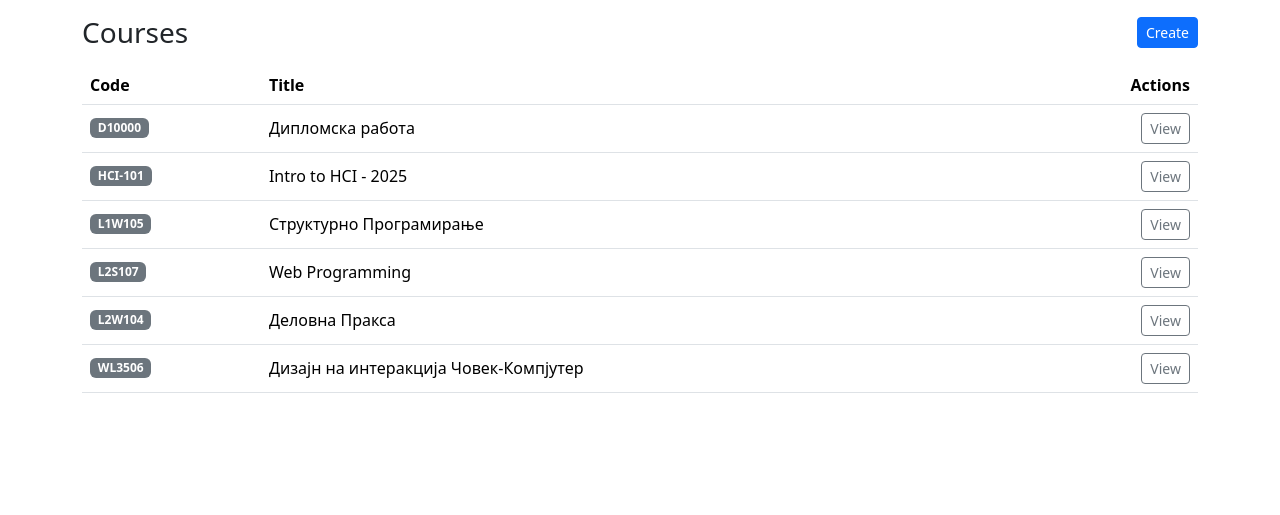
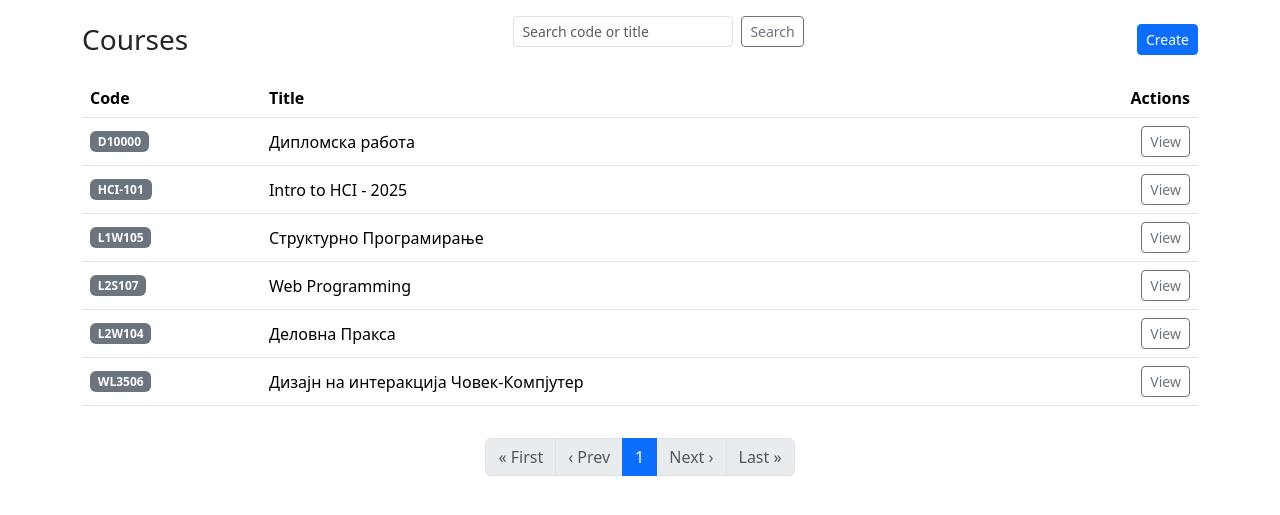
Before and after one commit to AndRo0505/CourseHub, a Django app: page /courses/ in a window 1280 px wide. Shown: the part 56-571 px from the top of the page. Run offline with Django 5.2, Linux system fonts and the light colour scheme; data comes from the database, SQL or seed files in the repository; both versions use the stored data as it was after the commit.

Commit message:
feat(core): courses pagination (10/page) + search (?q=) and guarded prev/next links

```diff
--- a/core/views.py
+++ b/core/views.py
@@ -2,14 +2,31 @@ from django.shortcuts import render, get_object_or_404, redirect
 
 from .forms import CourseForm
 from .models import Course
+from django.contrib import messages
+from django.core.paginator import Paginator, EmptyPage, PageNotAnInteger
+from django.db.models import Q
 # Create your views here.
 
 def home_redirect(request):
     return redirect('course_list')
 
 def course_list(request):
-    courses = Course.objects.order_by('code')
-    return render(request, 'core/courses_list.html', {'courses': courses})
+    q = (request.GET.get('q') or '').strip()
+    qs = Course.objects.all()
+    if q:
+        qs = qs.filter(Q(code__icontains=q) | Q(title__icontains=q))
+    qs = qs.order_by('code')
+
+    paginator = Paginator(qs, 10)
+    page = request.GET.get('page')
+    try:
+        courses = paginator.page(page)
+    except PageNotAnInteger:
+        courses = paginator.page(1)
+    except EmptyPage:
+        courses = paginator.page(paginator.num_pages)
+
+    return render(request, 'core/courses_list.html', {'courses': courses, 'q': q})  # CHANGED
 
 def course_detail(request, pk):
     course = get_object_or_404(Course, pk=pk)
@@ -21,6 +38,8 @@ def course_create(request):
         if form.is_valid():
             course = form.save()
             return redirect('course_detail', pk=course.pk)
+        else:
+            messages.error(request, "Please fix the errors below.")
     else:
         form = CourseForm()
     return render(request, 'core/course_form.html', {'form': form, 'mode': 'create'})
@@ -31,7 +50,10 @@ def course_update(request, pk):
         form = CourseForm(request.POST, instance=course)
         if form.is_valid():
             course = form.save()
+            messages.success(request, f"Course {course.code} - {course.title} was updated.")
             return redirect('course_detail', pk=course.pk)
+        else:
+            messages.error(request, "Please fix the errors below.")
     else:
         form = CourseForm(instance=course)
     return render(request, 'core/course_form.html', {'form': form, 'mode': 'edit', 'course': course})
@@ -40,5 +62,6 @@ def course_delete(request, pk):
     course = get_object_or_404(Course, pk=pk)
     if request.method == 'POST':
         course.delete()
+        messages.success(request, f"Course {course.code} - {course.title} was deleted successfully.")
         return redirect('course_list')
     return redirect('course_detail', pk=course.pk)
--- a/templates/base.html
+++ b/templates/base.html
@@ -33,6 +33,16 @@
     </nav>
 
     <main class="container">
+        {% if messages %}
+            <div class="pt-2">
+                {% for message in messages %}
+                <div class="alert alert-{{ message.tags|default:'info' }} alert-dismissible fade show" role="alert">
+                    {{ message }}
+                    <button type="button" class="btn-close" data-bs-dismiss="alert" aria-label="Close"></button>
+                </div>
+                {% endfor %}
+            </div>
+        {% endif %}
       {% block content %}
       {% endblock %}
     </main>
--- a/templates/core/courses_list.html
+++ b/templates/core/courses_list.html
@@ -4,10 +4,23 @@
 {% block content %}
   <div class="d-flex justify-content-between align-items-center mb-3">
     <h1 class="h3 mb-0">Courses</h1>
-    <a class="btn btn-sm btn-primary" href="{% url 'course_create' %}">Create</a>
+
+    <!-- NEW: Search form -->
+    <form class="d-flex" role="search" method="get" action="{% url 'course_list' %}">
+      <input
+        class="form-control form-control-sm me-2"
+        type="search"
+        name="q"
+        value="{{ q }}"
+        placeholder="Search code or title"
+        aria-label="Search courses">
+      <button class="btn btn-sm btn-outline-secondary" type="submit">Search</button>
+    </form>
+
+    <a class="btn btn-sm btn-primary ms-2" href="{% url 'course_create' %}">Create</a>
   </div>
 
-  {% if courses %}
+  {% if courses and courses.paginator.count > 0 %}
     <div class="table-responsive">
       <table class="table table-hover align-middle">
         <thead>
@@ -23,9 +36,7 @@
             <td><span class="badge text-bg-secondary">{{ c.code }}</span></td>
             <td>{{ c.title }}</td>
             <td class="text-end">
-              <a class="btn btn-sm btn-outline-secondary" href="{% url 'course_detail' c.pk %}">
-                View
-              </a>
+              <a class="btn btn-sm btn-outline-secondary" href="{% url 'course_detail' c.pk %}">View</a>
             </td>
           </tr>
           {% endfor %}
@@ -33,10 +44,56 @@
       </table>
     </div>
 
+    <!-- NEW: Pagination controls -->
+    <nav class="mt-3" aria-label="Courses pagination">
+      <ul class="pagination justify-content-center">
+        <li class="page-item {% if not courses.has_previous %}disabled{% endif %}">
+          <a class="page-link"
+             href="?{% if q %}q={{ q|urlencode }}&{% endif %}page=1"
+             aria-label="First">« First</a>
+        </li>
+        <!-- Prev -->
+        <li class="page-item {% if not courses.has_previous %}disabled{% endif %}">
+          {% if courses.has_previous %}
+            <a class="page-link"
+               href="?{% if q %}q={{ q|urlencode }}&{% endif %}page={{ courses.previous_page_number }}"
+               aria-label="Previous">‹ Prev</a>
+          {% else %}
+            <span class="page-link" aria-disabled="true" tabindex="-1">‹ Prev</span>
+          {% endif %}
+        </li>
 
+        {% for p in courses.paginator.page_range %}
+          <li class="page-item {% if courses.number == p %}active{% endif %}">
+            <a class="page-link"
+               href="?{% if q %}q={{ q|urlencode }}&{% endif %}page={{ p }}">{{ p }}</a>
+          </li>
+        {% endfor %}
+
+        <!-- Next -->
+        <li class="page-item {% if not courses.has_next %}disabled{% endif %}">
+          {% if courses.has_next %}
+            <a class="page-link"
+               href="?{% if q %}q={{ q|urlencode }}&{% endif %}page={{ courses.next_page_number }}"
+               aria-label="Next">Next ›</a>
+          {% else %}
+            <span class="page-link" aria-disabled="true" tabindex="-1">Next ›</span>
+          {% endif %}
+        </li>
+        <li class="page-item {% if not courses.has_next %}disabled{% endif %}">
+          <a class="page-link"
+             href="?{% if q %}q={{ q|urlencode }}&{% endif %}page={{ courses.paginator.num_pages }}"
+             aria-label="Last">Last »</a>
+        </li>
+      </ul>
+    </nav>
   {% else %}
     <div class="alert alert-info" role="alert">
-      No courses yet. Add some via <a href="/admin/" class="alert-link">Admin</a>.
+      {% if q %}
+        No courses match "<strong>{{ q }}</strong>". Try a different search or <a href="{% url 'course_list' %}" class="alert-link">clear</a>.
+      {% else %}
+        No courses yet. Add some via <a href="/admin/" class="alert-link">Admin</a>.
+      {% endif %}
     </div>
   {% endif %}
 {% endblock %}
```
Also changed, not shown: db.sqlite3.
